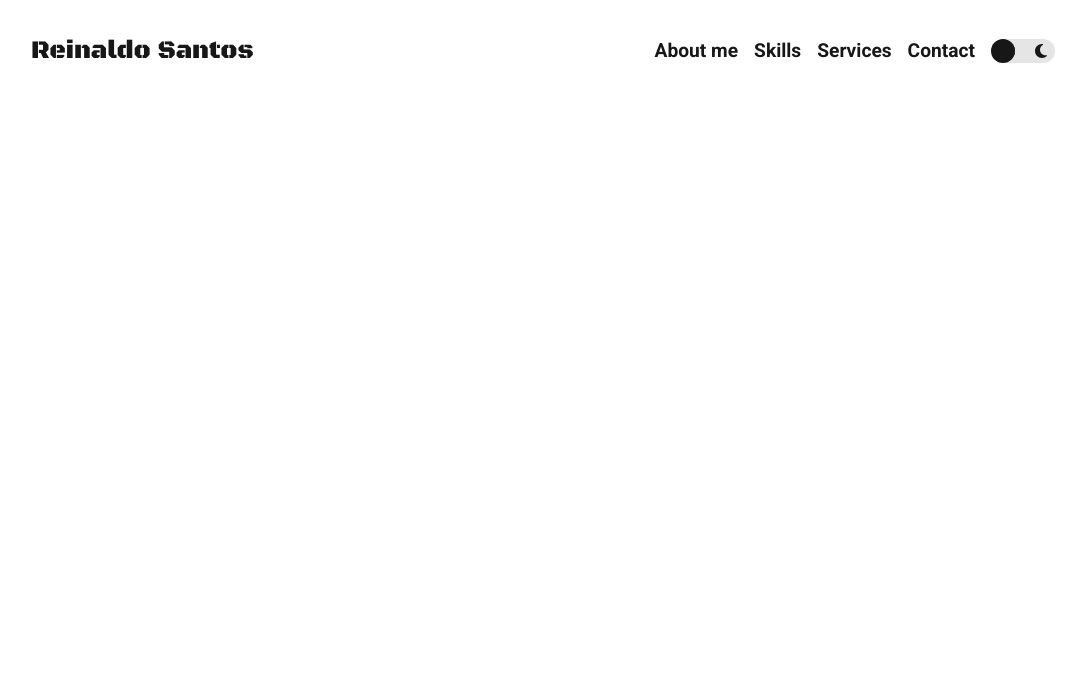
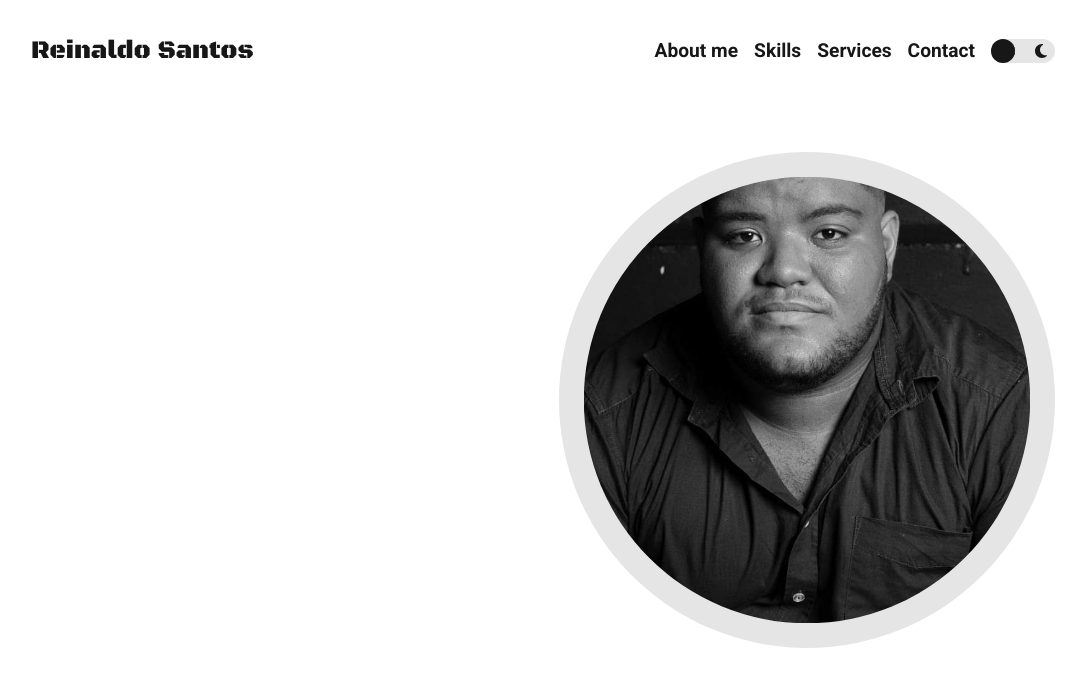
Before and after one commit to reinaldo-santosBa/new_portifolio, a React (Vite) app: page / in a window 1280 px wide. Shown: the top 686 px of the page, without its empty margins (97-1183 px from the left). Built offline with nearby package versions, Linux system fonts and the light colour scheme.

Commit message:
feat: call on about section

```diff
--- a/src/App.tsx
+++ b/src/App.tsx
@@ -3,6 +3,7 @@ import { ThemeProvider } from 'styled-components';
 import { GlobalStyles } from './global/style';
 import { darkTheme, lightTheme } from './theme/theme';
 import { Menu } from './components/menu/menu';
+import { AboutSection } from './components/about/about';
 const App: React.FC = () => {
 	const [theme, setTheme] = React.useState('light');
 
@@ -13,6 +14,7 @@ const App: React.FC = () => {
 		<ThemeProvider theme={theme === 'light' ? lightTheme : darkTheme}>
 			<GlobalStyles />
 			<Menu mode={theme} toggleTheme={toggleTheme}/>
+			<AboutSection/>
 		</ThemeProvider>
 	);
 };
```
